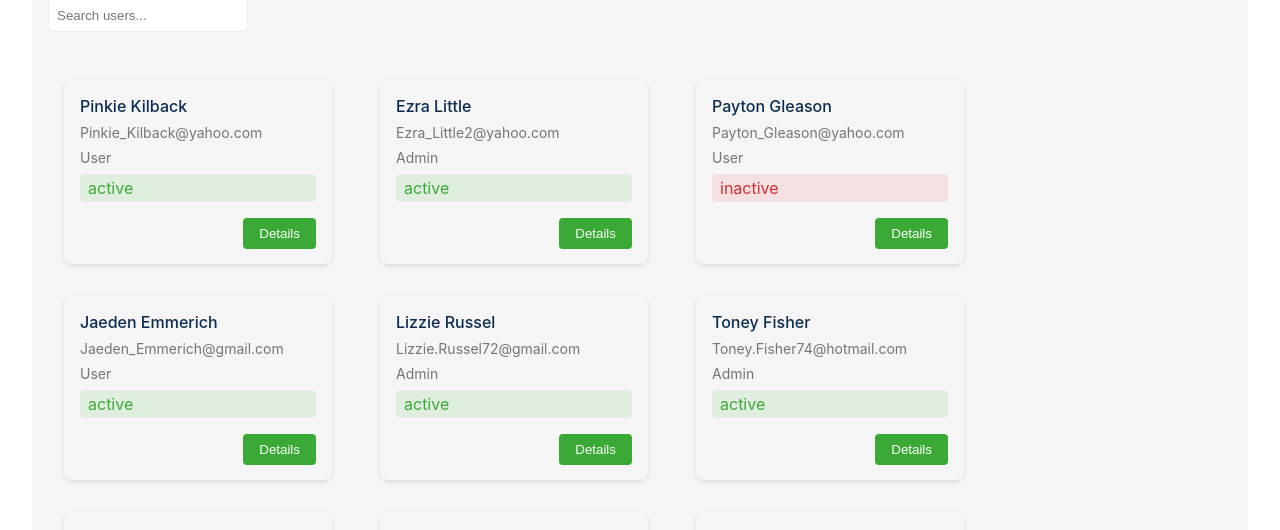
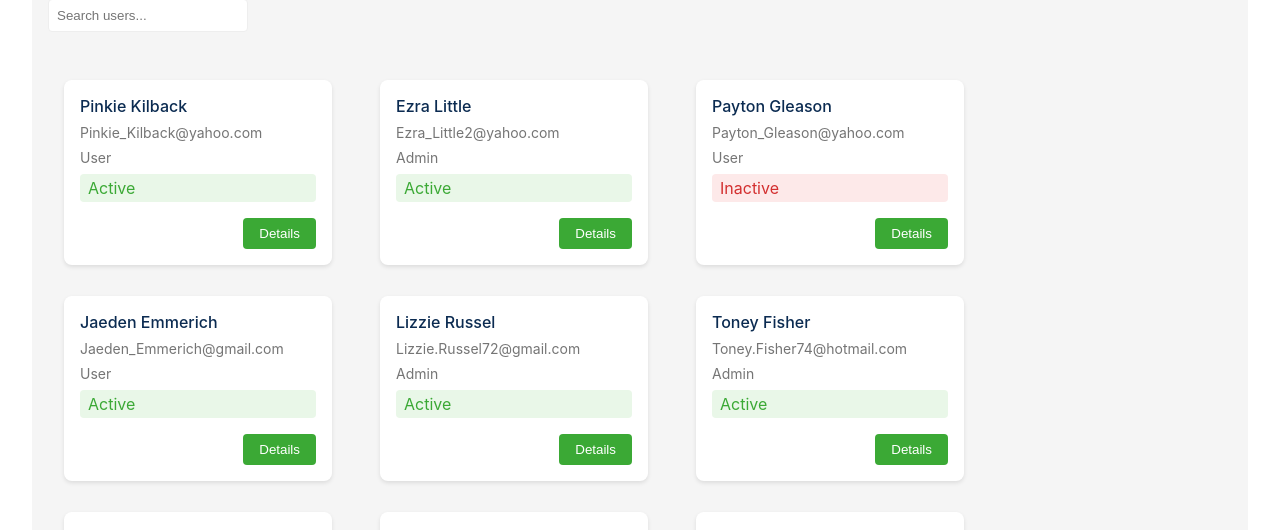
Before and after one commit to korhankosece/Evreka-CRM, a React (Vite) app: page / in a window 1280 px wide. Both pictures are taken after a click on the label 622 px from the left and 103 px from the top of the page. Shown: the part 168-698 px from the top of the page. Built offline with nearby package versions, Linux system fonts and the light colour scheme.

Commit message:
Style improvements

```diff
--- a/src/components/common/Card/Card.tsx
+++ b/src/components/common/Card/Card.tsx
@@ -4,11 +4,12 @@ import { CardContainer, CardTitle } from './Card.styles';
 interface CardProps {
   children: ReactNode;
   title?: string;
+  className?: string;
 }
 
-const Card = ({ children, title }: CardProps) => {
+const Card = ({ children, title, className }: CardProps) => {
   return (
-    <CardContainer>
+    <CardContainer className={className}>
       {title && <CardTitle>{title}</CardTitle>}
       {children}
     </CardContainer>
--- a/src/components/user/UserCard/UserCard.tsx
+++ b/src/components/user/UserCard/UserCard.tsx
@@ -17,19 +17,20 @@ import {
 
 interface UserCardProps {
   user: User;
+  className?: string;
 }
 
-const UserCard = ({ user }: UserCardProps) => {
+const UserCard = ({ user, className }: UserCardProps) => {
   const navigate = useNavigate();
 
   return (
-    <Card>
+    <Card className={className}>
       <CardContent>
         <UserInfo>
           <UserName>{user.name}</UserName>
           <UserEmail>{user.email}</UserEmail>
           <UserRole>{user.role}</UserRole>
-          <StatusBadge status={user.status} text={user.status} />
+          <StatusBadge status={user.status} />
         </UserInfo>
         <ActionContainer>
           <Button text="Details" variant="secondary" onClick={() => navigate(`/user/${user.id}`)} />
--- a/src/components/user/UserLocationMap/UserLocationMap.tsx
+++ b/src/components/user/UserLocationMap/UserLocationMap.tsx
@@ -1,5 +1,6 @@
 import { MapContainer, TileLayer, Marker, Popup } from 'react-leaflet';
 import 'leaflet/dist/leaflet.css';
+import '../../../utils/leaflet-icons';
 
 import { User } from '../../../types';
 
--- a/src/components/user/UserTable/UserTable.tsx
+++ b/src/components/user/UserTable/UserTable.tsx
@@ -63,7 +63,7 @@ const UserTable = ({
     {
       key: 'status',
       header: 'Status',
-      render: (value: UserStatus) => <StatusBadge status={value} text={value} />,
+      render: (value: UserStatus) => <StatusBadge status={value} />,
     },
     {
       key: 'createdAt',
--- a/src/components/user/VirtualizedCardList/VirtualizedCardList.styles.ts
+++ b/src/components/user/VirtualizedCardList/VirtualizedCardList.styles.ts
@@ -33,3 +33,9 @@ export const LoadingContainer = styled.div`
 export const ErrorContainer = styled(LoadingContainer)`
   color: ${({ theme }) => theme.colors.error.main};
 `;
+
+export const WhiteCardWrapper = styled.div`
+  .card-container {
+    background: white;
+  }
+`;
--- a/src/components/user/VirtualizedCardList/VirtualizedCardList.tsx
+++ b/src/components/user/VirtualizedCardList/VirtualizedCardList.tsx
@@ -15,6 +15,7 @@ import {
   ErrorContainer,
   ListHeader,
   ListContent,
+  WhiteCardWrapper,
 } from './VirtualizedCardList.styles';
 
 interface VirtualizedCardListProps {
@@ -55,7 +56,9 @@ const VirtualizedCardList = ({
             padding: GAP / 2,
           }}
         >
-          <UserCard user={user} />
+          <WhiteCardWrapper>
+            <UserCard user={user} className="card-container" />
+          </WhiteCardWrapper>
         </div>
       );
     },
--- a/src/pages/UserDetail/UserDetail.styles.ts
+++ b/src/pages/UserDetail/UserDetail.styles.ts
@@ -52,3 +52,9 @@ export const ErrorContainer = styled.div`
     min-width: 200px;
   }
 `;
+
+export const DetailCard = styled.div`
+  .card-content {
+    padding: 2rem;
+  }
+`;
--- a/src/pages/UserDetail/UserDetail.tsx
+++ b/src/pages/UserDetail/UserDetail.tsx
@@ -14,6 +14,7 @@ import {
   Title,
   LoadingMessage,
   ErrorContainer,
+  DetailCard,
 } from './UserDetail.styles';
 
 const UserDetailPage = () => {
@@ -66,10 +67,12 @@ const UserDetailPage = () => {
           <Button text="Back to Users" onClick={handleBackToList} variant="secondary" />
         </Header>
 
-        <Card title="User Information">
-          <UserInfo user={user} />
-          <UserLocationMap user={user} />
-        </Card>
+        <DetailCard>
+          <Card title="User Information" className="card-content">
+            <UserInfo user={user} />
+            <UserLocationMap user={user} />
+          </Card>
+        </DetailCard>
       </PageContent>
     </PageContainer>
   );
--- /dev/null
+++ b/src/utils/leaflet-icons.ts
@@ -0,0 +1,9 @@
+import L from 'leaflet';
+
+delete (L.Icon.Default.prototype as any)._getIconUrl;
+
+L.Icon.Default.mergeOptions({
+  iconRetinaUrl: 'https://cdnjs.cloudflare.com/ajax/libs/leaflet/1.7.1/images/marker-icon-2x.png',
+  iconUrl: 'https://cdnjs.cloudflare.com/ajax/libs/leaflet/1.7.1/images/marker-icon.png',
+  shadowUrl: 'https://cdnjs.cloudflare.com/ajax/libs/leaflet/1.7.1/images/marker-shadow.png',
+});
```
